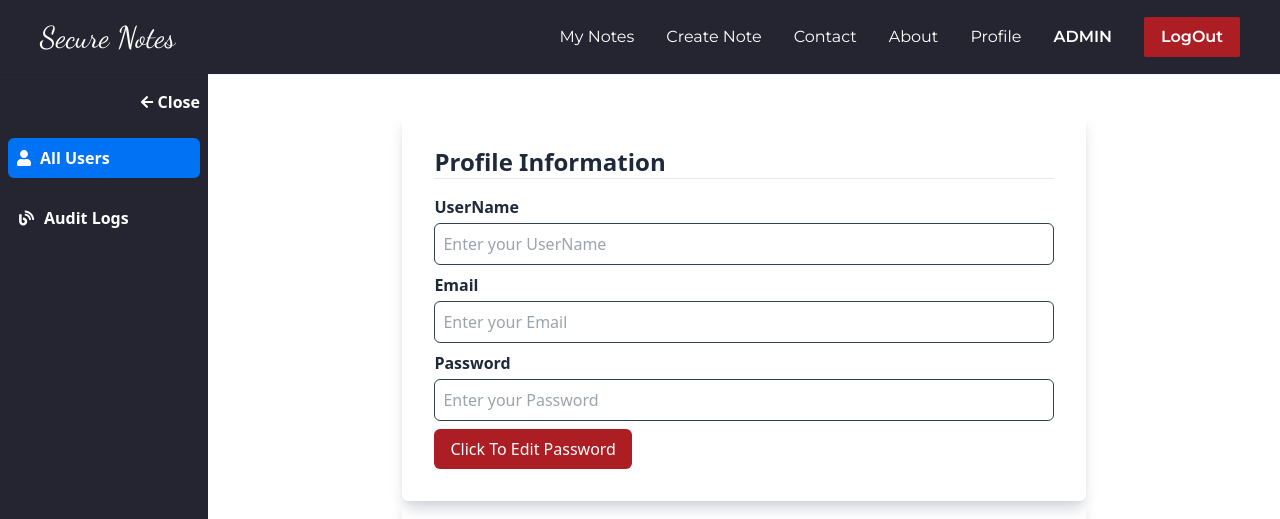
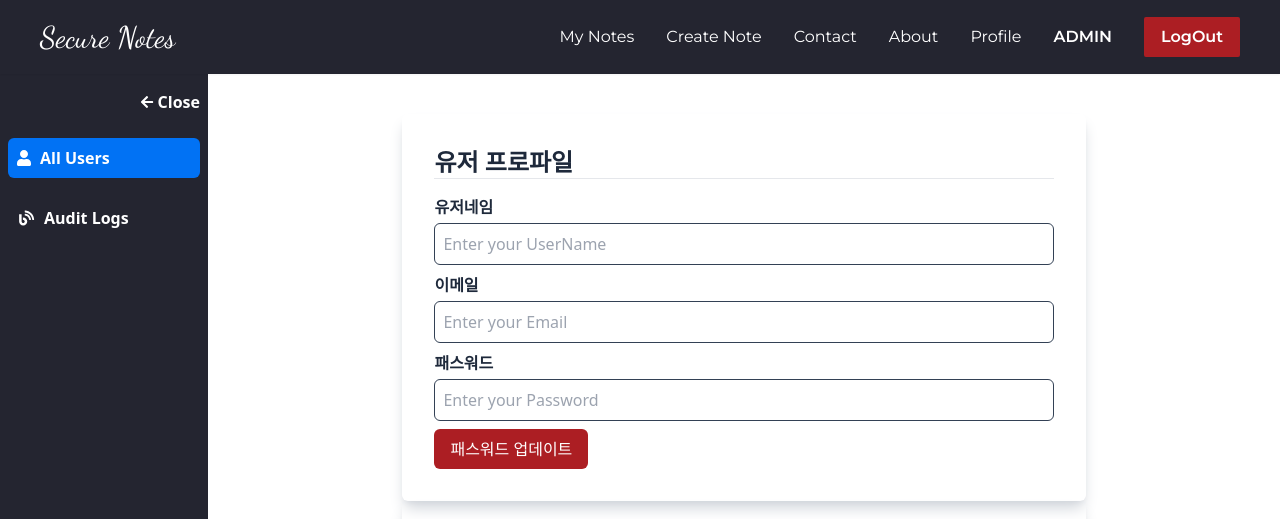
Before and after one commit to jbkim08/secure-notes-react, a React (Create React App) app: page /admin/users/1 in a window 1280 px wide. Shown: the top 519 px of the page. Built offline with nearby package versions, Linux system fonts and the light colour scheme; no server answers; sample sign-in values are in the browser's storage.

Commit message:
유저관리페이지

```diff
--- a/src/components/AuditLogs/UserDetails.js
+++ b/src/components/AuditLogs/UserDetails.js
@@ -8,6 +8,7 @@ import Buttons from "../../utils/Buttons";
 import toast from "react-hot-toast";
 import Errors from "../Errors";
 
+//관리자 액션버튼 클릭시 => 유저디테일 페이지
 const UserDetails = () => {
   const {
     register,
@@ -34,6 +35,7 @@ const UserDetails = () => {
   const [error, setError] = useState(null);
   const [isEditingPassword, setIsEditingPassword] = useState(false);
 
+  //유저 정보를 가져옴
   const fetchUserDetails = useCallback(async () => {
     setLoading(true);
     try {
@@ -43,14 +45,14 @@ const UserDetails = () => {
       setSelectedRole(response.data.role?.roleName || "");
     } catch (err) {
       setError(err?.response?.data?.message);
-      console.error("Error fetching user details", err);
+      console.error("유저 정보가져오기 에러", err);
     } finally {
       setLoading(false);
     }
   }, [userId]);
 
   useEffect(() => {
-    //if user exist set the value by using the setValue function provided my react-hook-form
+    // react-hook-form 에 유저이름과 이메일을 업데이트
     if (user && Object.keys(user).length > 0) {
       setValue("username", user.userName);
       setValue("email", user.email);
@@ -63,21 +65,22 @@ const UserDetails = () => {
       setRoles(response.data);
     } catch (err) {
       setError(err?.response?.data?.message);
-      console.error("Error fetching roles", err);
+      console.error("권한을 가져오기 에러", err);
     }
   }, []);
 
+  //처음 시작시 유저정보와 권한정보를 가져옴
   useEffect(() => {
     fetchUserDetails();
     fetchRoles();
   }, [fetchUserDetails, fetchRoles]);
 
-  //set the selected role
+  //현재 선택한 권한 업데이트
   const handleRoleChange = (e) => {
     setSelectedRole(e.target.value);
   };
 
-  //handle update role
+  //권한을 서버에 업데이트
   const handleUpdateRole = async () => {
     setUpdateRoleLoader(true);
     try {
@@ -100,7 +103,7 @@ const UserDetails = () => {
     }
   };
 
-  //handle update the password
+  //패스워드 업데이트
   const handleSavePassword = async (data) => {
     setPasswordLoader(true);
     const newPassword = data.password;
@@ -118,7 +121,7 @@ const UserDetails = () => {
       setIsEditingPassword(false);
       setValue("password", "");
       //fetchUserDetails();
-      toast.success("password update success");
+      toast.success("패스워드 업데이트 성공");
     } catch (err) {
       toast.error("Error updating password " + err.response.data);
     } finally {
@@ -190,7 +193,7 @@ const UserDetails = () => {
           <div className="lg:w-[70%] sm:w-[90%] w-full  mx-auto shadow-lg shadow-gray-300 p-8 rounded-md">
             <div>
               <h1 className="text-slate-800 text-2xl font-bold  pb-4">
-                Profile Information
+                유저 프로파일
                 <hr />
               </h1>
               <form
@@ -198,7 +201,7 @@ const UserDetails = () => {
                 onSubmit={handleSubmit(handleSavePassword)}
               >
                 <InputField
-                  label="UserName"
+                  label="유저네임"
                   required
                   id="username"
                   className="w-full"
@@ -210,7 +213,7 @@ const UserDetails = () => {
                   readOnly
                 />
                 <InputField
-                  label="Email"
+                  label="이메일"
                   required
                   id="email"
                   className="flex-1"
@@ -222,7 +225,7 @@ const UserDetails = () => {
                   readOnly
                 />
                 <InputField
-                  label="Password"
+                  label="패스워드"
                   required
                   autoFocus={isEditingPassword}
                   id="password"
@@ -243,7 +246,7 @@ const UserDetails = () => {
                     }
                     className="bg-customRed mb-0 w-fit px-4 py-2 rounded-md text-white"
                   >
-                    Click To Edit Password
+                    패스워드 업데이트
                   </Buttons>
                 ) : (
                   <div className="flex items-center gap-2 ">
@@ -251,7 +254,7 @@ const UserDetails = () => {
                       type="submit"
                       className="bg-btnColor mb-0 w-fit px-4 py-2 rounded-md text-white"
                     >
-                      {passwordLoader ? "Loading.." : "Save"}
+                      {passwordLoader ? "로딩중.." : "저장"}
                     </Buttons>
                     <Buttons
                       type="button"
@@ -260,7 +263,7 @@ const UserDetails = () => {
                       }
                       className="bg-customRed mb-0 w-fit px-4 py-2 rounded-md text-white"
                     >
-                      Cancel
+                      취소
                     </Buttons>
                   </div>
                 )}
```
